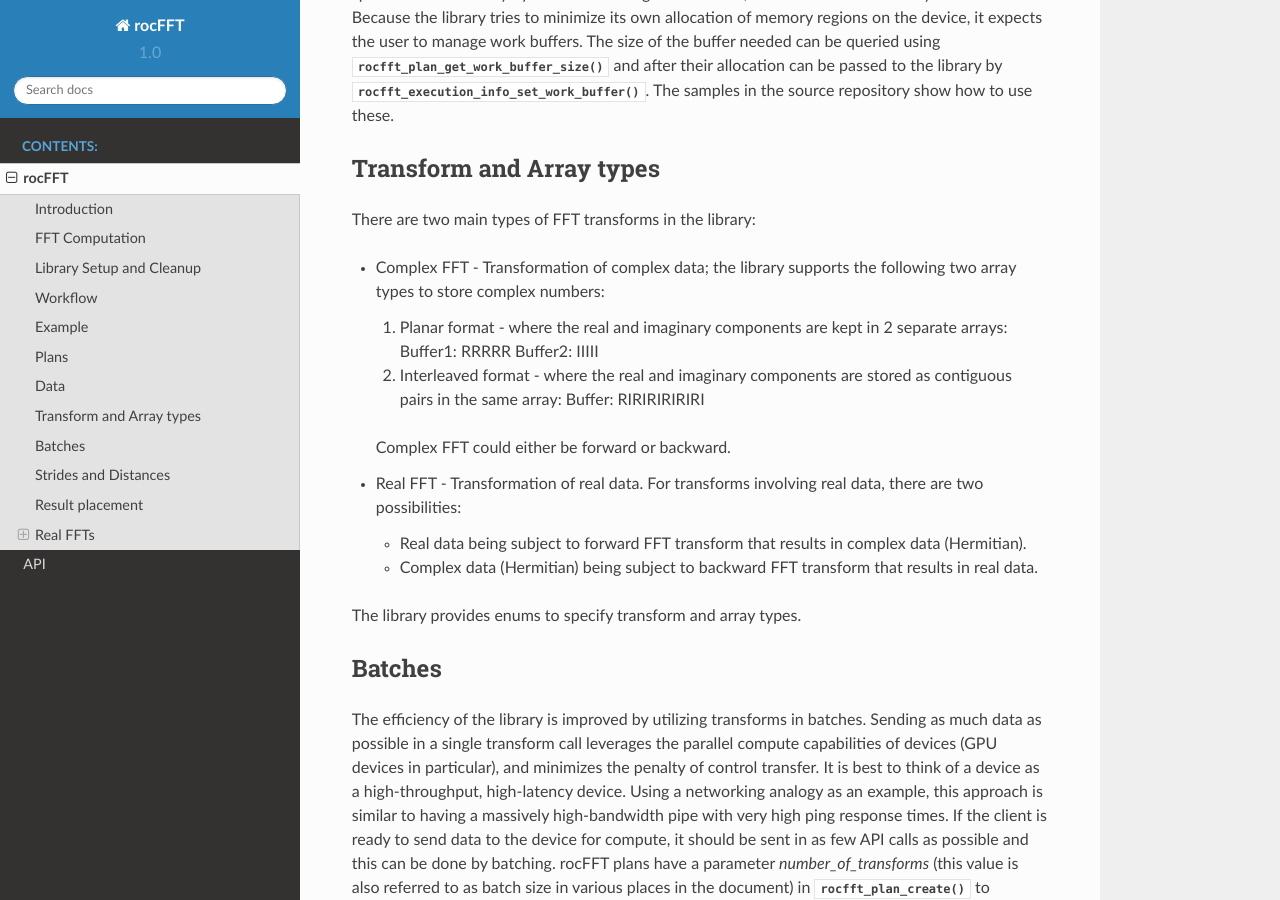
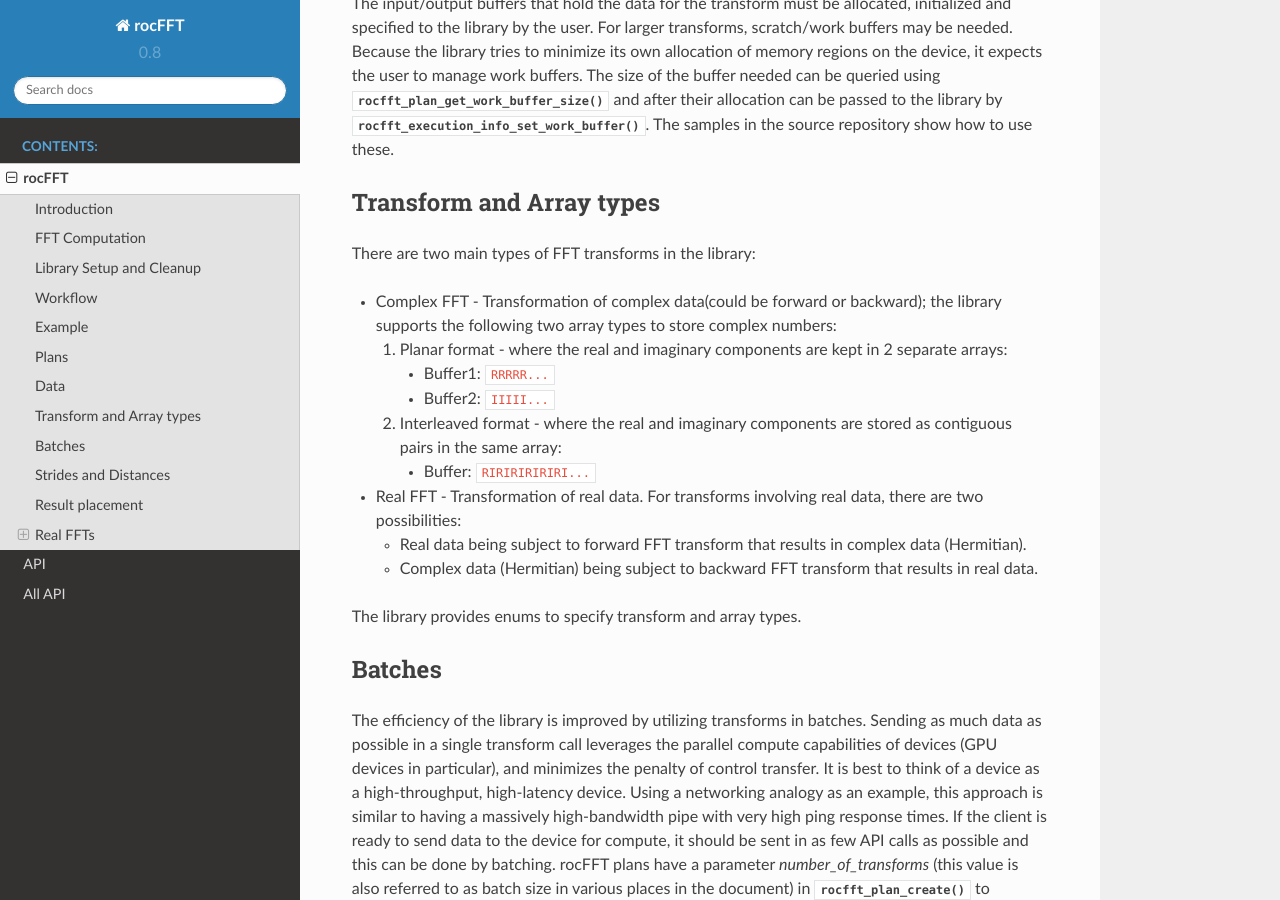
Before and after one commit to ROCm/rocFFT, a Sphinx documentation site: the page built from docs/source/library.rst, in a window 1280 px wide and 900 px high, scrolled down 4032 px. Built offline with Sphinx 7.4.7 and the Read the Docs theme 2.0.0, drawn with Linux system fonts in a browser that asks for light colours; some of the changed text lies outside the part shown.

Commit message:
more improvements to doc
[ROCm/rocFFT commit: 91a1a9da56a8524ff79322926e1db3f1d1ac1218]

```diff
--- /dev/null
+++ b/docs/source/allapi.rst
@@ -0,0 +1,9 @@
+.. toctree::
+   :maxdepth: 4
+   :caption: Contents:
+
+=======
+All API
+=======
+
+.. doxygenindex::
--- a/docs/source/conf.py
+++ b/docs/source/conf.py
@@ -58,9 +58,9 @@ author = u'Advanced Mirco Devices'
 # built documents.
 #
 # The short X.Y version.
-version = u'1.0'
+version = u'0.8'
 # The full version, including alpha/beta/rc tags.
-release = u'1.0'
+release = u'0.8'
 
 # The language for content autogenerated by Sphinx. Refer to documentation
 # for a list of supported languages.
--- a/docs/source/index.rst
+++ b/docs/source/index.rst
@@ -12,6 +12,7 @@ Welcome to rocFFT's documentation!
 
    library
    api
+   allapi
 
 Indices and tables
 ==================
--- a/docs/source/library.rst
+++ b/docs/source/library.rst
@@ -131,7 +131,9 @@ Example
            // Create rocFFT plan
            rocfft_plan plan = NULL;
            size_t length = N;
-           rocfft_plan_create(&plan, rocfft_placement_inplace, rocfft_transform_type_complex_forward, rocfft_precision_single, 1, &length, 1, NULL);
+           rocfft_plan_create(&plan, rocfft_placement_inplace,
+                rocfft_transform_type_complex_forward, rocfft_precision_single,
+                1, &length, 1, NULL);
 
            // Execute plan
            rocfft_execute(plan, (void**) &x, NULL, NULL);
@@ -198,15 +200,16 @@ Transform and Array types
 
 There are two main types of FFT transforms in the library:
 
-* Complex FFT - Transformation of complex data; the library supports the following two array types to store complex numbers:
+* Complex FFT - Transformation of complex data(could be forward or backward); the library supports the following two
+  array types to store complex numbers:
 
   #. Planar format - where the real and imaginary components are kept in 2 separate arrays:
-     Buffer1: RRRRR
-     Buffer2: IIIII
+
+     * Buffer1: ``RRRRR...``
+     * Buffer2: ``IIIII...``
   #. Interleaved format - where the real and imaginary components are stored as contiguous pairs in the same array:
-     Buffer: RIRIRIRIRIRI
 
-  Complex FFT could either be forward or backward.
+     * Buffer: ``RIRIRIRIRIRI...``
 
 * Real FFT - Transformation of real data. For transforms involving real data, there are two possibilities:
 
```
Also changed, not shown: docs/source/api.rst (+108 -1 lines), 3 other files.
